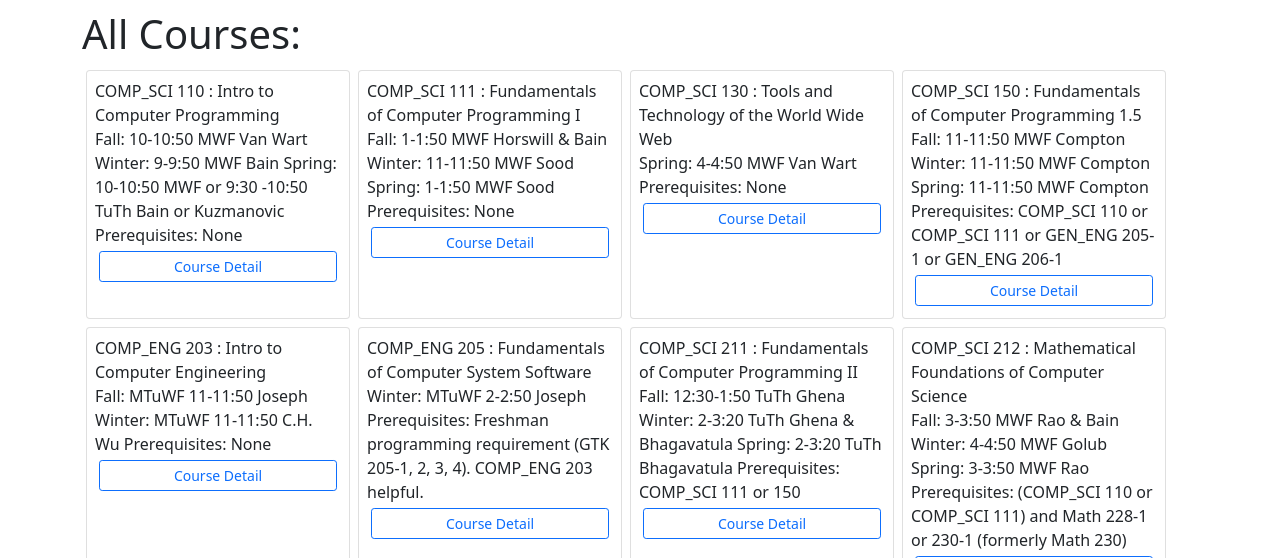
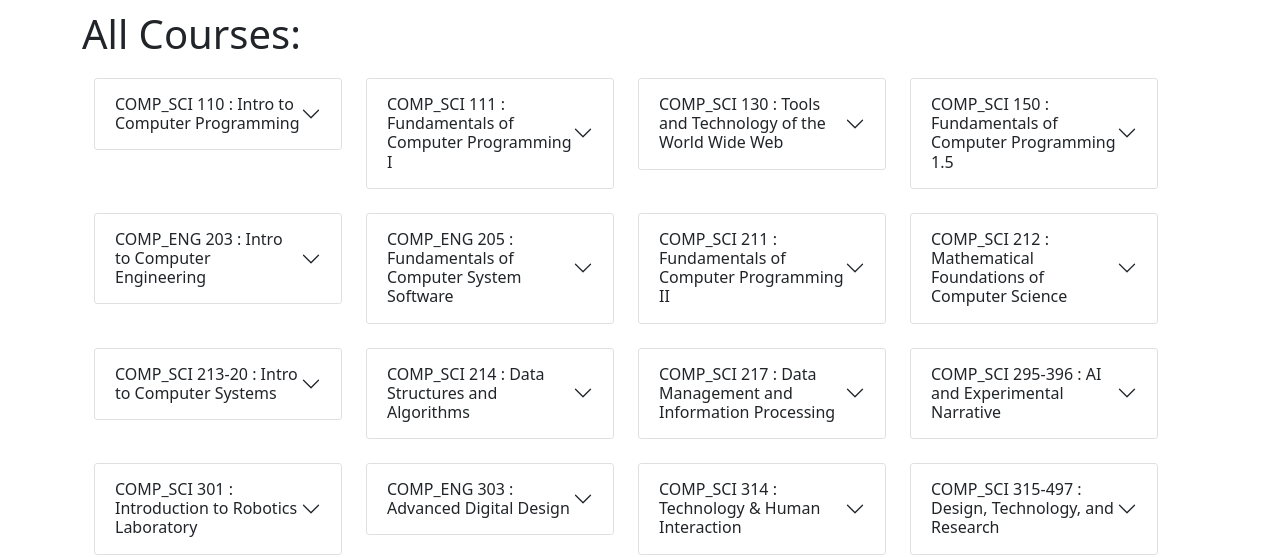
Before and after one commit to 397-f21/crouton.nu, a React (Create React App) app: page / in a window 1280 px wide. Both pictures are taken after a click on the button "All Courses". Shown: the part 242-800 px from the top of the page. Built offline with nearby package versions, Linux system fonts and the light colour scheme.

Commit message:
Added accordion in AllCourses

```diff
--- a/package.json
+++ b/package.json
@@ -8,6 +8,7 @@
     "@testing-library/user-event": "^12.8.3",
     "bootstrap": "^5.1.3",
     "react": "^17.0.2",
+    "react-bootstrap": "^2.0.2",
     "react-dom": "^17.0.2",
     "react-scripts": "4.0.3",
     "web-vitals": "^1.1.2"
--- a/src/components/AllCourses.js
+++ b/src/components/AllCourses.js
@@ -1,5 +1,7 @@
+import 'bootstrap/dist/css/bootstrap.min.css';
+import {Accordion} from "react-bootstrap";
+
 const {useState} = require('react');
-
 
 const AllCourses = () => {
     const courses = require('../files/toy_courses.json');
@@ -26,23 +28,42 @@ const DetailedCourses = ({course}) => {
     let courseNo = course[0].split(" ")[1];
     let link = `https://www.mccormick.northwestern.edu/computer-science/academics/courses/descriptions/${courseNo}.html`;
     // TODO Fix the ugliness
+    // return (
+    //     <div className="card m-1 p-2">
+    //         {course[0]} : {course[1].course_name}
+    //         <br/>
+    //         {course[1].fall_time ? "\nFall: " + course[1].fall_time + ' \n' + course[1].fall_instructor : ""}
+    //         {course[1].winter_time ? "\nWinter: " + course[1].winter_time + ' \n' + course[1].winter_instructor : ""}
+    //         {course[1].spring_time ? "\nSpring: " + course[1].spring_time + ' \n' + course[1].spring_instructor : ""}
+    //         {course[1].other.Prerequisites ? "\nPrerequisites: " + course[1].other.Prerequisites : '\nPrerequisites: None'}
+    //         <button className="btn btn-outline-primary btn-sm m-1" onClick={() => window.open(link, '_blank')}>
+    //             Course Detail
+    //         </button>
+    //     </div>
+    //
+    //
+    // );
+
     return (
-        <div className="card m-1 p-2">
-            {course[0]} : {course[1].course_name}
-            <br/>
-            {course[1].fall_time ? "\r\nFall: " + course[1].fall_time + ' \r\n' + course[1].fall_instructor : ""}
-            {course[1].winter_time ? "\r\nWinter: " + course[1].winter_time + ' \r\n' + course[1].winter_instructor : ""}
-            {course[1].spring_time ? "\r\nSpring: " + course[1].spring_time + ' \r\n' + course[1].spring_instructor : ""}
-            {course[1].other.Prerequisites ? "\r\nPrerequisites: " + course[1].other.Prerequisites : '\r\nPrerequisites: None'}
-            <button className="btn btn-outline-primary btn-sm m-1" onClick={() => window.open(link, '_blank')}>
-                Course Detail
-            </button>
-        </div>
 
+        <Accordion className="m-1 p-2">
+            <Accordion.Item eventKey="0">
+                <Accordion.Header>{course[0]} : {course[1].course_name}</Accordion.Header>
+                <Accordion.Body>
+                    {course[1].fall_time ? "\nFall: " + course[1].fall_time + ' \n' + course[1].fall_instructor : ""}
+                    {course[1].winter_time ? "\nWinter: " + course[1].winter_time + ' \n' + course[1].winter_instructor : ""}
+                    {course[1].spring_time ? "\nSpring: " + course[1].spring_time + ' \n' + course[1].spring_instructor : ""}
+                    {course[1].other.Prerequisites ? "\nPrerequisites: " + course[1].other.Prerequisites : '\nPrerequisites: None'}
+                    <button className="btn btn-outline-primary btn-sm m-1"
+                            onClick={() => window.open(link, '_blank')}>
+                        Course Detail
+                    </button>
+                </Accordion.Body>
+            </Accordion.Item>
+        </Accordion>
 
     );
 }
 
 
-
 export default AllCourses;
```
Also changed, not shown: 1 other file (tests, documents, lock files or other folders).
